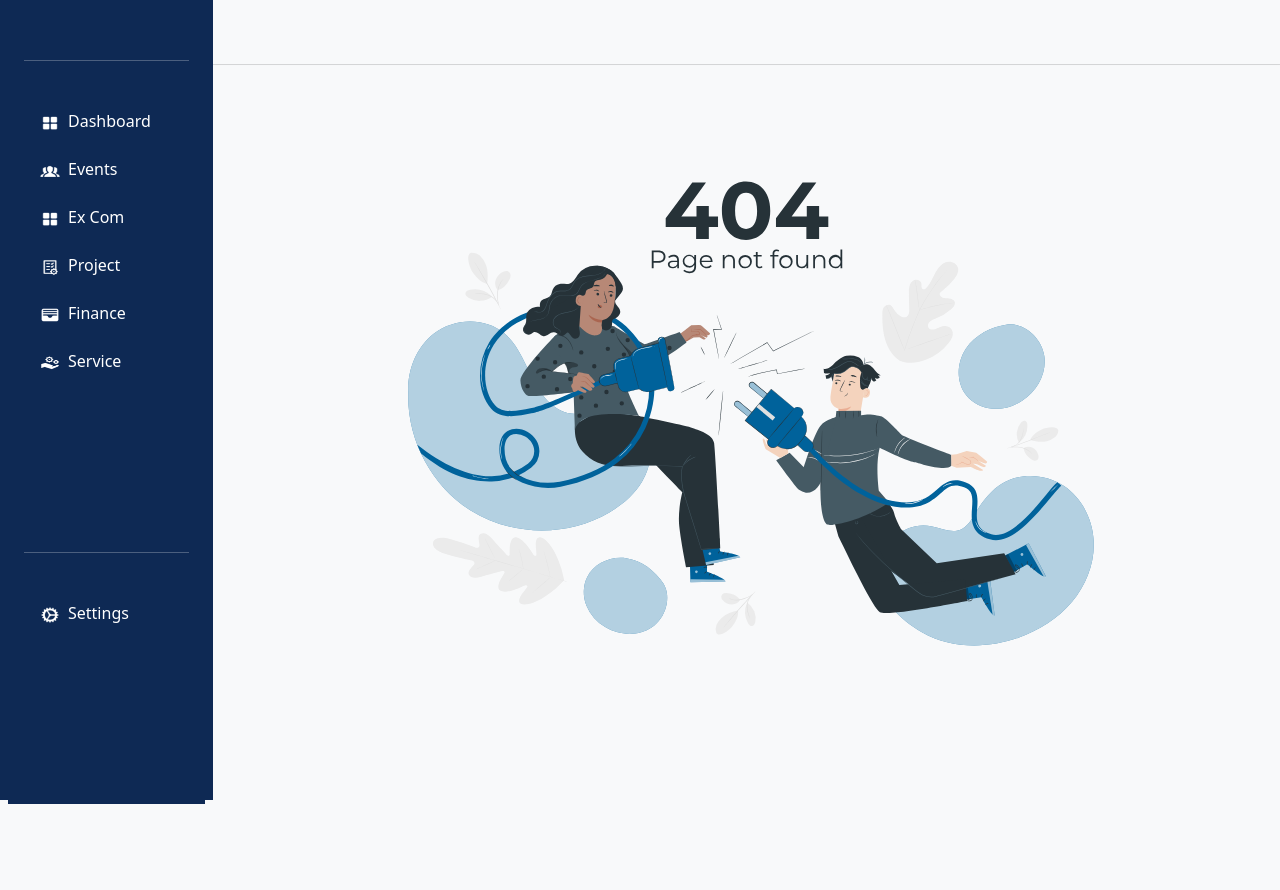
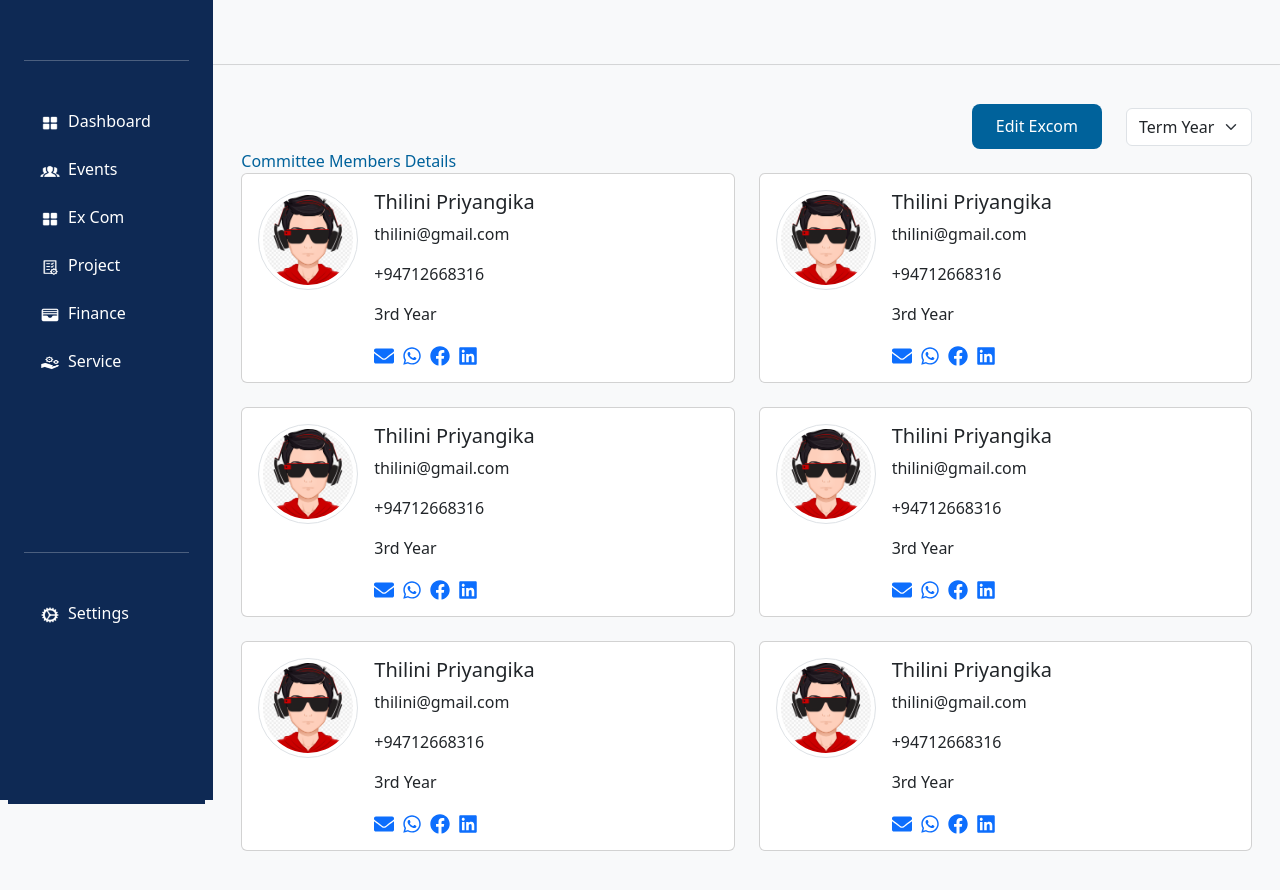
Before and after one commit to smaasath/IEEE-Student-branch-front-end, a React (Vite) app: page /dashboard/excomDetailPage in a window 1280 px wide. Before the commit the page ends 804 px from the top, so only its background shows below. Built offline with nearby package versions, Linux system fonts and the light colour scheme.

Commit message:
Excom Detail Page Created

```diff
--- a/src/App.jsx
+++ b/src/App.jsx
@@ -4,6 +4,7 @@ import { Route, Routes, } from 'react-router-dom';
 import DashboardLayout from './components/layouts/dashboardLayout/dashboardLayout';
 import ExcomLandingPage from './pages/excomFLow/excomLandingPage/excomLandingPage';
 import ExecutiveCommitteePage from './pages/excomFLow/executiveCommitteePage/executiveCommitteePage';
+import ExcomDetailPage from './pages/excomFLow/excomDetailPage/excomDetailPage';
 import SignIN from './pages/authFlow/signIn/signIn';
 import SignUp from './pages/authFlow/signUp/signUp';
 import VerifyCode from './pages/authFlow/verifyCode/verifyCode';
@@ -35,6 +36,7 @@ function App() {
           <Route path='' >
             <Route path='executive-committee' element={<ExcomLandingPage />} />
             <Route path='executiveCommitteePage' element={<ExecutiveCommitteePage />} />
+            <Route path='excomDetailPage' element={<ExcomDetailPage />} />
           </Route>
           <Route path='project'>
             <Route path='' element={<ProjectLandingPage />} />
--- /dev/null
+++ b/src/pages/excomFLow/excomDetailPage/excomDetailPage.jsx
@@ -0,0 +1,109 @@
+import React from 'react';
+import CommonButton from '../../../components/common/commonButton/commonButton';
+import { FaEnvelope, FaWhatsapp, FaFacebook, FaLinkedin } from 'react-icons/fa';
+import profile from '../../../assets/images/profile.png';
+
+const CommitteeMemberCard = ({ photo, name, phone, email, academicYear }) => {
+  return (
+    <div className='card'>
+      <div className='card-body d-flex'>
+        <img src={photo || profile} alt='Profile' className='img-thumbnail me-3 rounded-circle' style={{ width: '100px', height: '100px', objectFit: 'cover' }} />
+        <div>
+          <h5 className='card-title'>{name}</h5>
+          <p className='card-text'>{email}</p>
+          <p className='card-text'>{phone}</p>
+          <p className='card-text'>{academicYear}</p>
+          <div className='d-flex gap-2'>
+            <a href={`mailto:${email}`} className='text-decoration-none'><FaEnvelope size={20} /></a>
+            <a href={`https://wa.me/${phone}`} className='text-decoration-none'><FaWhatsapp size={20} /></a>
+            <a href='#' className='text-decoration-none'><FaFacebook size={20} /></a>
+            <a href='#' className='text-decoration-none'><FaLinkedin size={20} /></a>
+          </div>
+        </div>
+      </div>
+    </div>
+  );
+}
+
+const ExcomDetailPage = () => {
+  const committeeMembers = [
+    {
+      photo: profile,
+      name: 'Thilini Priyangika',
+      phone: '+94712668316',
+      email: 'thilini@gmail.com',
+      academicYear: '3rd Year',
+    },
+    {
+      photo: profile,
+      name: 'Thilini Priyangika',
+      phone: '+94712668316',
+      email: 'thilini@gmail.com',
+      academicYear: '3rd Year',
+    },
+    {
+      photo: profile,
+      name: 'Thilini Priyangika',
+      phone: '+94712668316',
+      email: 'thilini@gmail.com',
+      academicYear: '3rd Year',
+    },
+    {
+      photo: profile,
+      name: 'Thilini Priyangika',
+      phone: '+94712668316',
+      email: 'thilini@gmail.com',
+      academicYear: '3rd Year',
+    },
+    {
+      photo: profile,
+      name: 'Thilini Priyangika',
+      phone: '+94712668316',
+      email: 'thilini@gmail.com',
+      academicYear: '3rd Year',
+    },
+    {
+      photo: profile,
+      name: 'Thilini Priyangika',
+      phone: '+94712668316',
+      email: 'thilini@gmail.com',
+      academicYear: '3rd Year',
+    },
+  ];
+
+  return (
+    <div className='container'>
+      <div className='d-flex justify-content-end gap-4 align-items-center flex-wrap'>
+        <div>
+          <CommonButton onClick={() => { }} text={"Edit Excom"} />
+        </div>
+        <div className="">
+          <select className="form-select w-100" aria-label="Large select example">
+            <option selected>Term Year</option>
+            <option value="1">1st Year</option>
+          </select>
+        </div>
+      </div>
+
+      <div className='d-flex justify-content-between align-items-center flex-wrap gap-4'>
+        <div className='text-cl-primary mt-6'>Committee Members Details</div>
+      </div>
+
+      <div className='row'>
+        {committeeMembers.map((member, index) => (
+          <div className='col-12 col-md-6 mb-4' key={index}>
+            <CommitteeMemberCard
+              photo={member.photo}
+              name={member.name}
+              phone={member.phone}
+              email={member.email}
+              academicYear={member.academicYear}
+            />
+          </div>
+        ))}
+      </div>
+    </div>
+  );
+}
+
+export default ExcomDetailPage;
```
